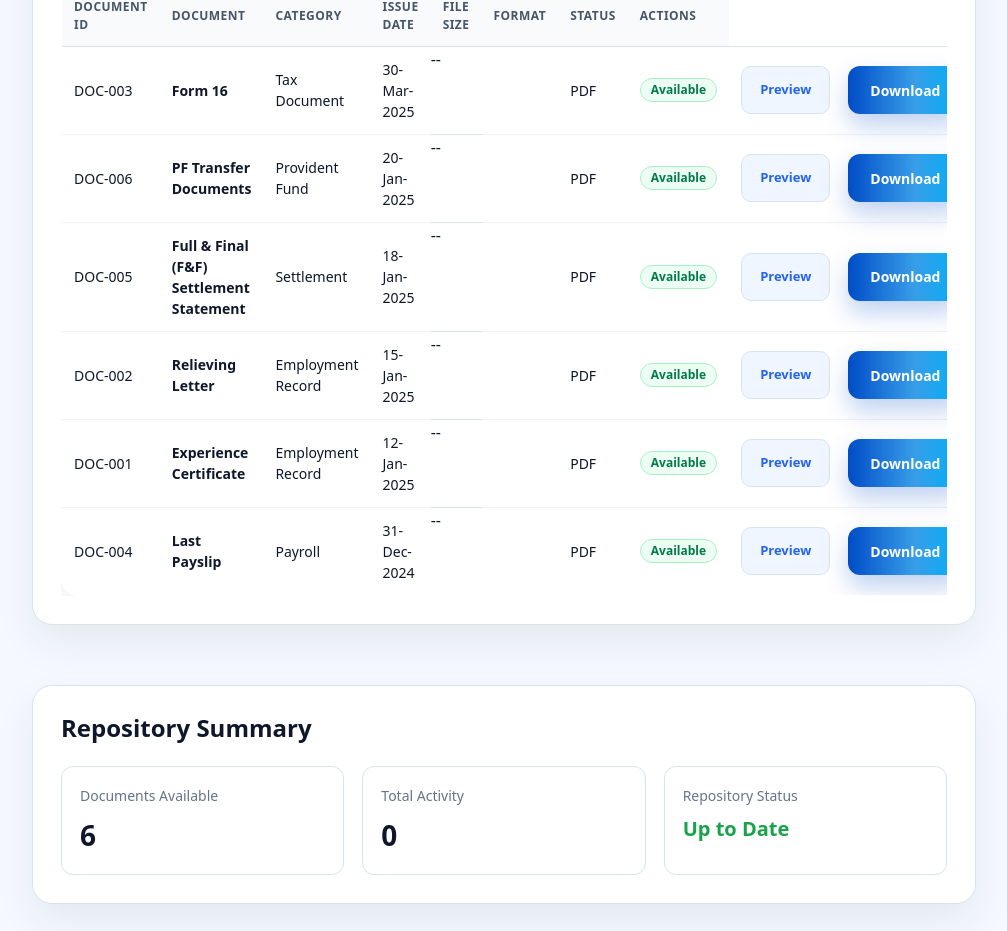
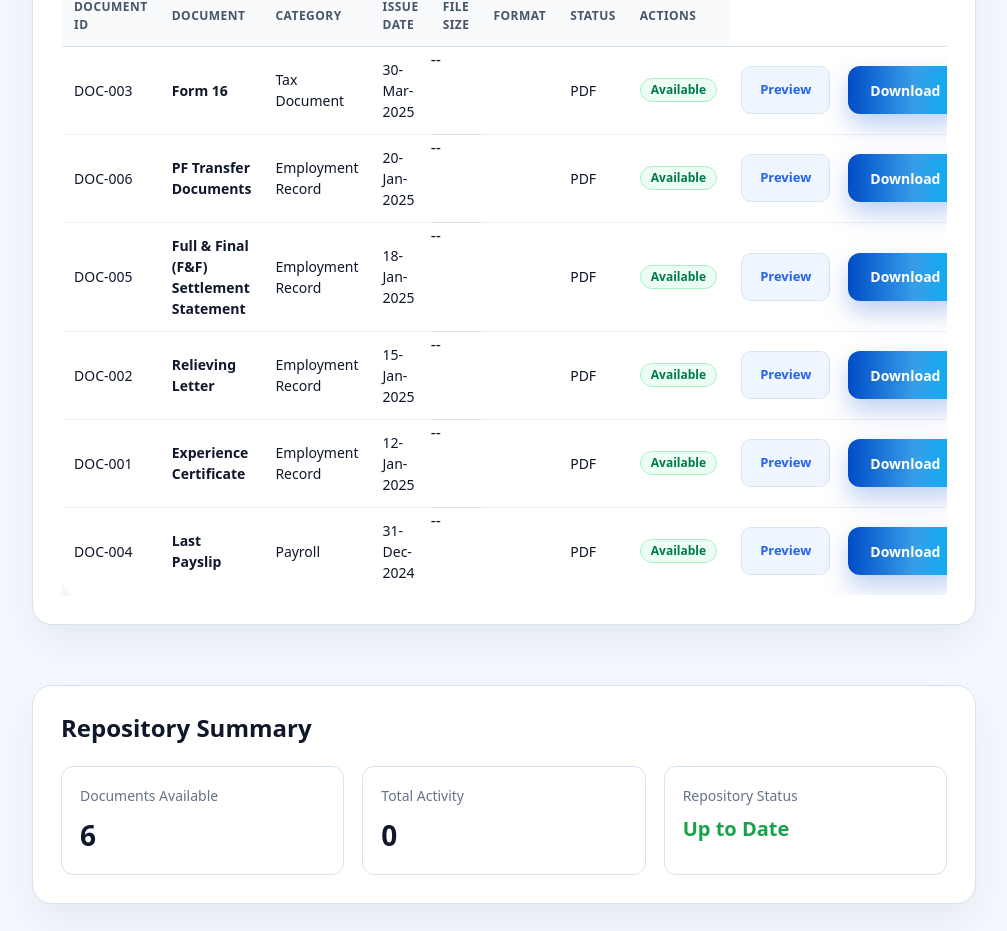
Before and after one commit to yashaswini-cyber/palc-alumni-portal, a React (Vite) app in the folder palc-alumni-portal/: page /documents in a window 1280 px wide. Shown: the part 800-1731 px from the top of the page, without its empty margins (272-1279 px from the left). Built offline with nearby package versions, Linux system fonts and the light colour scheme; no server answers.

Commit message:
Changed some functionality and category names before phase 3.

```diff
--- a/palc-alumni-portal/src/modules/documents/DocumentsPage.tsx
+++ b/palc-alumni-portal/src/modules/documents/DocumentsPage.tsx
@@ -48,7 +48,7 @@ const documents = [
   {
     id: "DOC-005",
     name: "Full & Final (F&F) Settlement Statement",
-    category: "Settlement",
+    category: "Employment Record",
     date: "18-Jan-2025",
     format: "PDF",
     status: "Available",
@@ -57,7 +57,7 @@ const documents = [
   {
     id: "DOC-006",
     name: "PF Transfer Documents",
-    category: "Provident Fund",
+    category: "Employment Record",
     date: "20-Jan-2025",
     format: "PDF",
     status: "Available",
```
